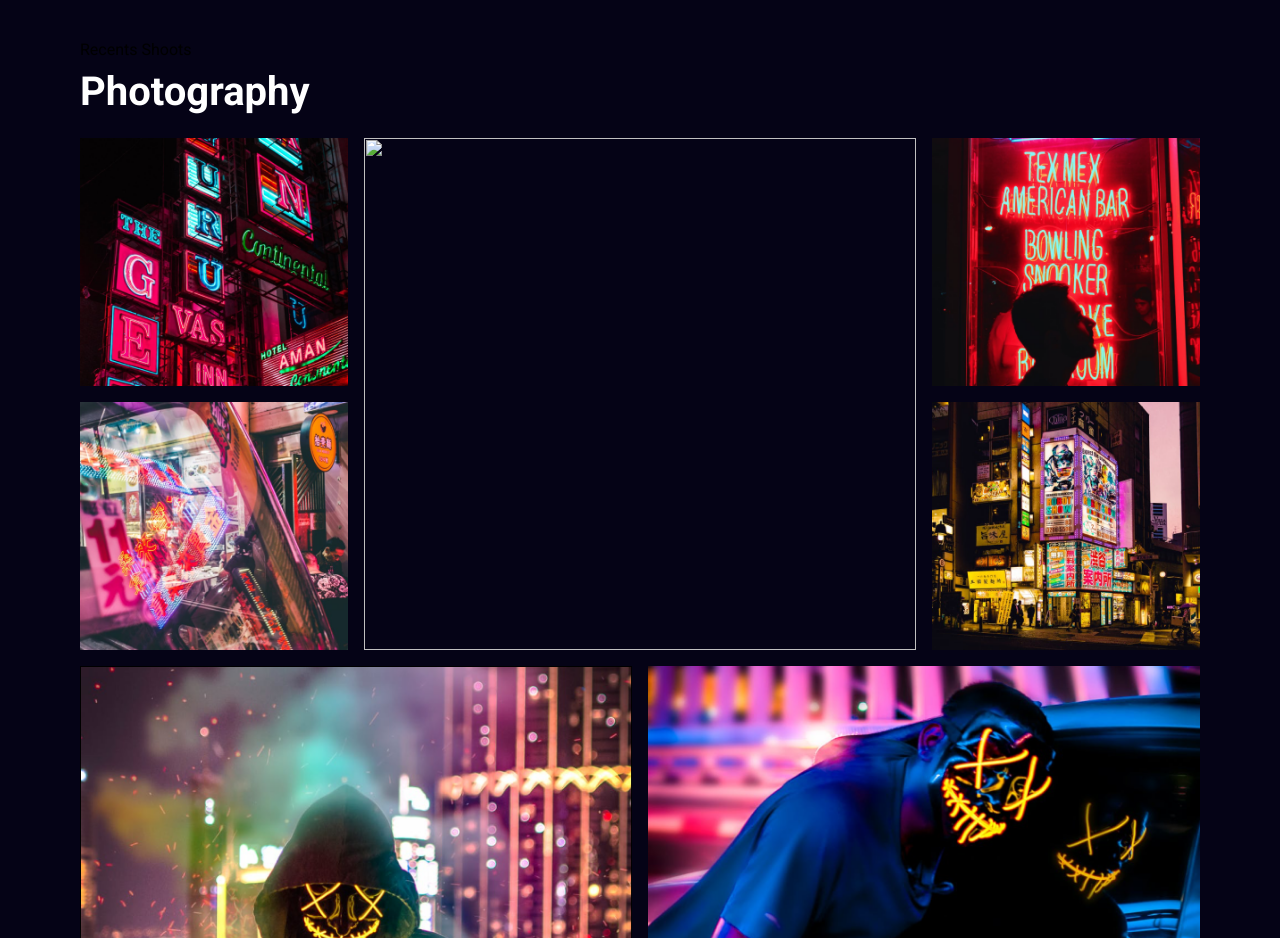
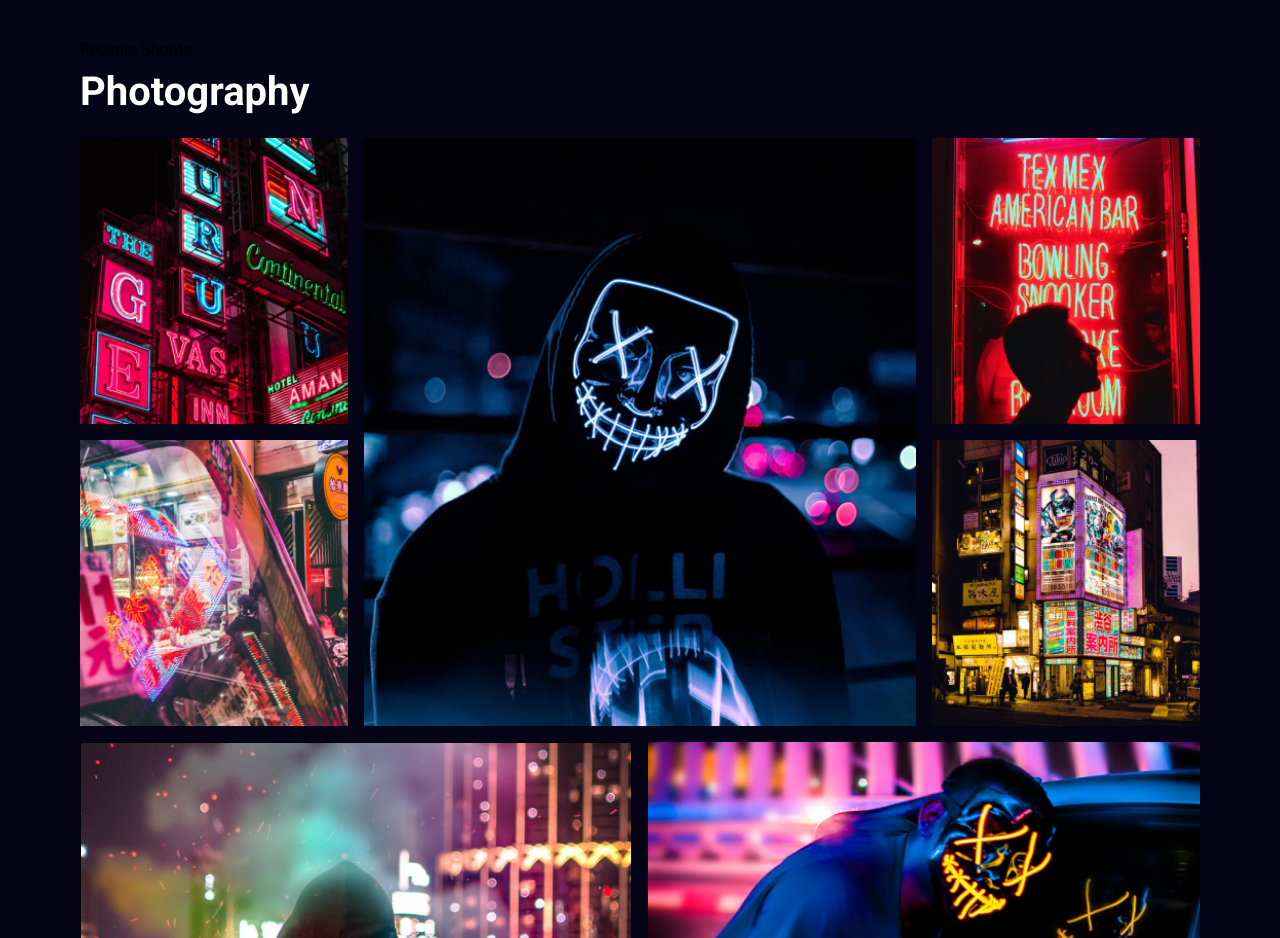
Before and after one commit to oyenuga17-Tutorial/photography-portfolio, a website built with Vite: page index.html in a window 1280 px wide. Shown: the part 1620-2558 px from the top of the page. Built offline with nearby package versions, Linux system fonts and the light colour scheme; files whose address does not match are found by name.

Commit message:
fix: image in html

```diff
--- a/index.html
+++ b/index.html
@@ -164,7 +164,7 @@
             <h2 class="fs-700 fw-bold">Photography</h2>
             <div class="grid">
               <img src="./assets/images/Rectangle 9.png" alt="" />
-              <img src="./assets/images/Rectangle 11.png" alt="" />
+              <img src="./assets/images/rectangle11.png" alt="" />
               <img src="./assets/images/Rectangle 12.png" alt="" />
               <img src="./assets/images/Rectangle 10.png" alt="" />
               <img src="./assets/images/Rectangle 13.png" alt="" />
```
